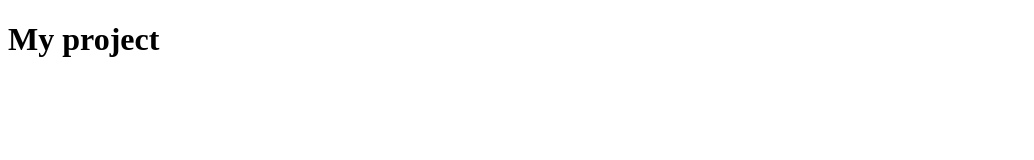
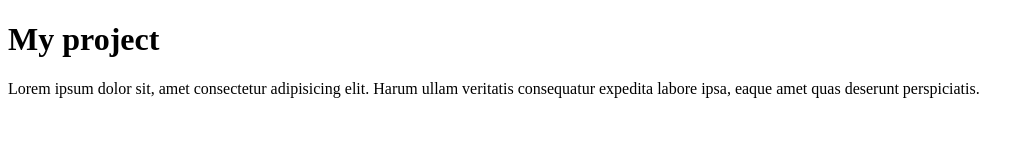
Before and after one commit to OlgaTruhova/HTML-CSS, a plain HTML site: page index.html in a window 1280 px wide. Shown: the whole page, without its empty margins (0-1034 px from the left). Drawn offline with Linux system fonts and the light colour scheme.

Commit message:
added p tag

```diff
--- a/index.html
+++ b/index.html
@@ -9,5 +9,6 @@
 <body>
 
     <h1>My project</h1>
+    <p>Lorem ipsum dolor sit, amet consectetur adipisicing elit. Harum ullam veritatis consequatur expedita labore ipsa, eaque amet quas deserunt perspiciatis.</p>
 </body>
 </html>
```
